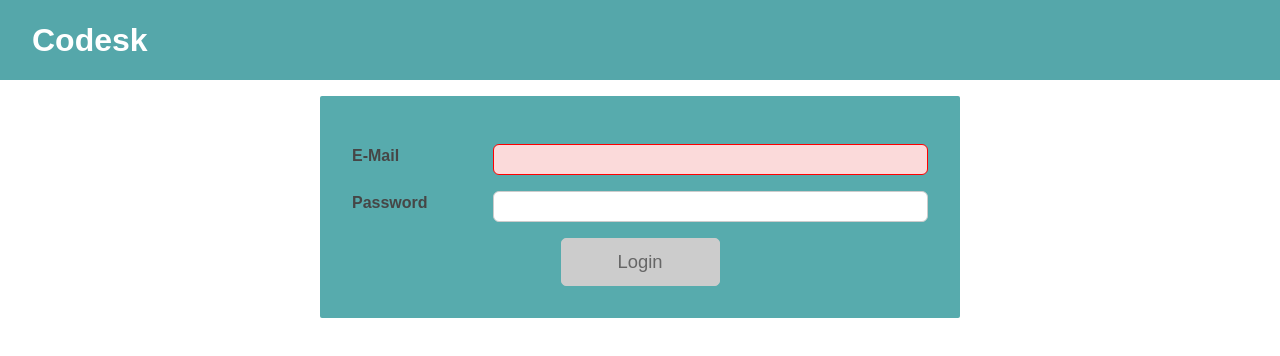
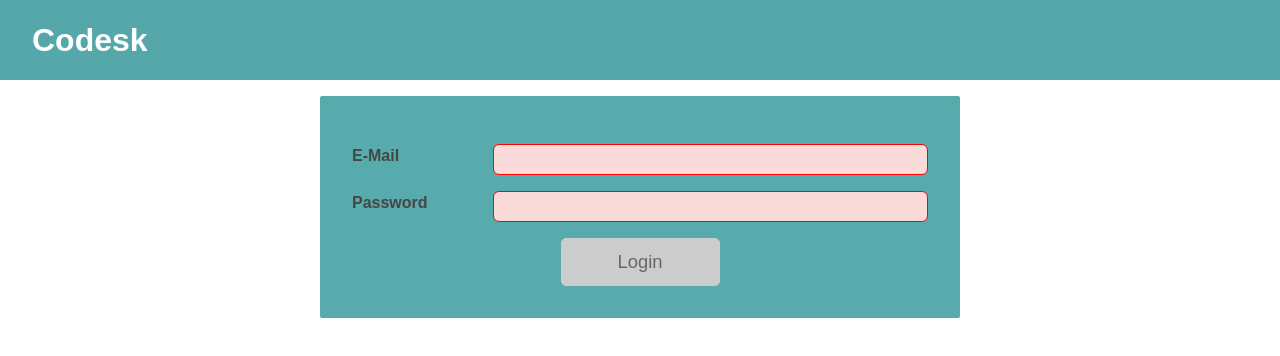
Before and after one commit to Siouxx0612/LoginAppTest, a React (Create React App) app: page / in a window 1280 px wide. Shown: the top 356 px of the page. Built offline with nearby package versions, Linux system fonts and the light colour scheme.

Commit message:
Object destructuring Alias

```diff
--- a/src/components/Login/Login.js
+++ b/src/components/Login/Login.js
@@ -13,50 +13,67 @@ const emailReducer = (state, action) => {
   }
   return { value: '', isValid: false }
 };
+const paswordReducer = (state, action) => {
+  if (action.type === 'User_Input') {
+    return { value: action.val, isValid: action.val.trim().length > 6}
+  }
+  if (action.type === 'User_Input') {
+    return { value: state.value, isValid: state.value.trim().length > 6}
+  }
+  return { value: '', isValid: false }
+};
 
 const Login = (props) => {
   // const [enteredEmail, setEnteredEmail] = useState('');
   // const [emailIsValid, setEmailIsValid] = useState();
-  const [enteredPassword, setEnteredPassword] = useState('');
-  const [passwordIsValid, setPasswordIsValid] = useState();
+  // const [enteredPassword, setEnteredPassword] = useState('');
+  // const [passwordIsValid, setPasswordIsValid] = useState();
   const [formIsValid, setFormIsValid] = useState(false);
 
   const [emailState, dispatchEmail] = useReducer(emailReducer, {
     value: '',
     isValid: false,
   });
-
+  const [passwordState, dispatchPassword] = useReducer(paswordReducer, {
+    value: '',
+    isValid: false,
+  })
   useEffect(() => {
     return () => {
 
     };
   }, []);
 
-  // useEffect(() => {
-  //   const identifier = setTimeout(() => {
-  //     setFormIsValid(
-  //       enteredEmail.includes('@') && enteredPassword.trim().length > 6
-  //     );
-  //   }, 500);
+  // Object destructuring => Alias
+  const {isValid: emailIsValid} = emailState;
+  const {isValid: passwordIsValid} = passwordState;
 
-  //CleanupFunctions whenever conmponent unmounts from the DOM
-  //   return () => {
-  //     clearTimeout(identifier);
-  //   };
-  // }, [enteredEmail, enteredPassword]);
+  useEffect(() => {
+    const identifier = setTimeout(() => {
+      setFormIsValid(
+        emailIsValid && passwordIsValid
+      );
+    }, 500);
+
+  // CleanupFunctions whenever conmponent unmounts from the DOM
+    return () => {
+      clearTimeout(identifier);
+    };
+  }, [emailIsValid, passwordIsValid]);
 
   const emailChangeHandler = (event) => {
     dispatchEmail({type: 'User_Input', val: event.target.value});
     // setEnteredEmail(event.target.value);
-    setFormIsValid(
-      event.target.value.includes('@') && enteredPassword.trim().length > 6
-    );
+    // setFormIsValid(
+    //   event.target.value.includes('@') && passwordState.isValid
+    // );
   };
 
   const passwordChangeHandler = (event) => {
-    setEnteredPassword(event.target.value);
+    dispatchPassword({type: 'User_Input', val: event.target.value});
+
     setFormIsValid(
-      emailState.value.includes('@') && event.target.value.trim().length > 6
+      emailState.isValid && event.target.value.trim().length > 6
     );
   };
 
@@ -66,12 +83,13 @@ const Login = (props) => {
   };
 
   const validatePasswordHandler = () => {
-    setPasswordIsValid(enteredPassword.trim().length > 6);
+    dispatchPassword({type: 'Input_Blur'});
+    // setPasswordIsValid(enteredPassword.trim().length > 6);
   };
 
   const submitHandler = (event) => {
     event.preventDefault();
-    props.onLogin(emailState.value, enteredPassword);
+    props.onLogin(emailState.value, passwordState.value);
   };
 
   return (
@@ -91,14 +109,14 @@ const Login = (props) => {
           />
         </div>
         <div
-          className={`${classes.control} ${passwordIsValid === false ? classes.invalid : ''
+          className={`${classes.control} ${passwordState.isValid === false ? classes.invalid : ''
             }`}
         >
           <label htmlFor="password">Password</label>
           <input
             type="password"
             id="password"
-            value={enteredPassword}
+            value={passwordState.value}
             onChange={passwordChangeHandler}
             onBlur={validatePasswordHandler}
           />
```
Also changed, not shown: 1 other file (tests, documents, lock files or other folders).
